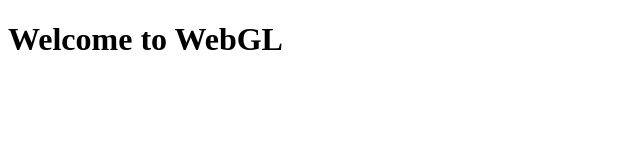
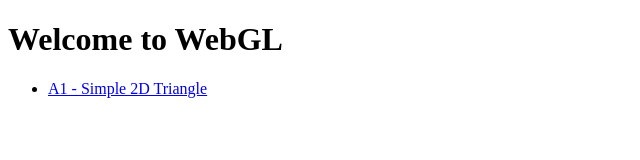
Before and after one commit to YanChenn/cs4300-f20-yan, a website: page public/index.html in a window 1280 px wide. Shown: the whole page, without its empty margins (0-640 px from the left). Drawn offline with Linux system fonts and the light colour scheme.

Commit message:
Assignment 1 - A Simple WebGL Triangle

```diff
--- a/public/index.html
+++ b/public/index.html
@@ -7,5 +7,10 @@
 </head>
 <body>
 <h1>Welcome to WebGL</h1>
+<ul>
+  <li>
+    <a href="assignment1.html">A1 - Simple 2D Triangle</a>
+  </li>
+</ul>
 </body>
 </html>
```
Also changed, not shown: public/assignment1.html (renamed from public/Assignment1.html).
